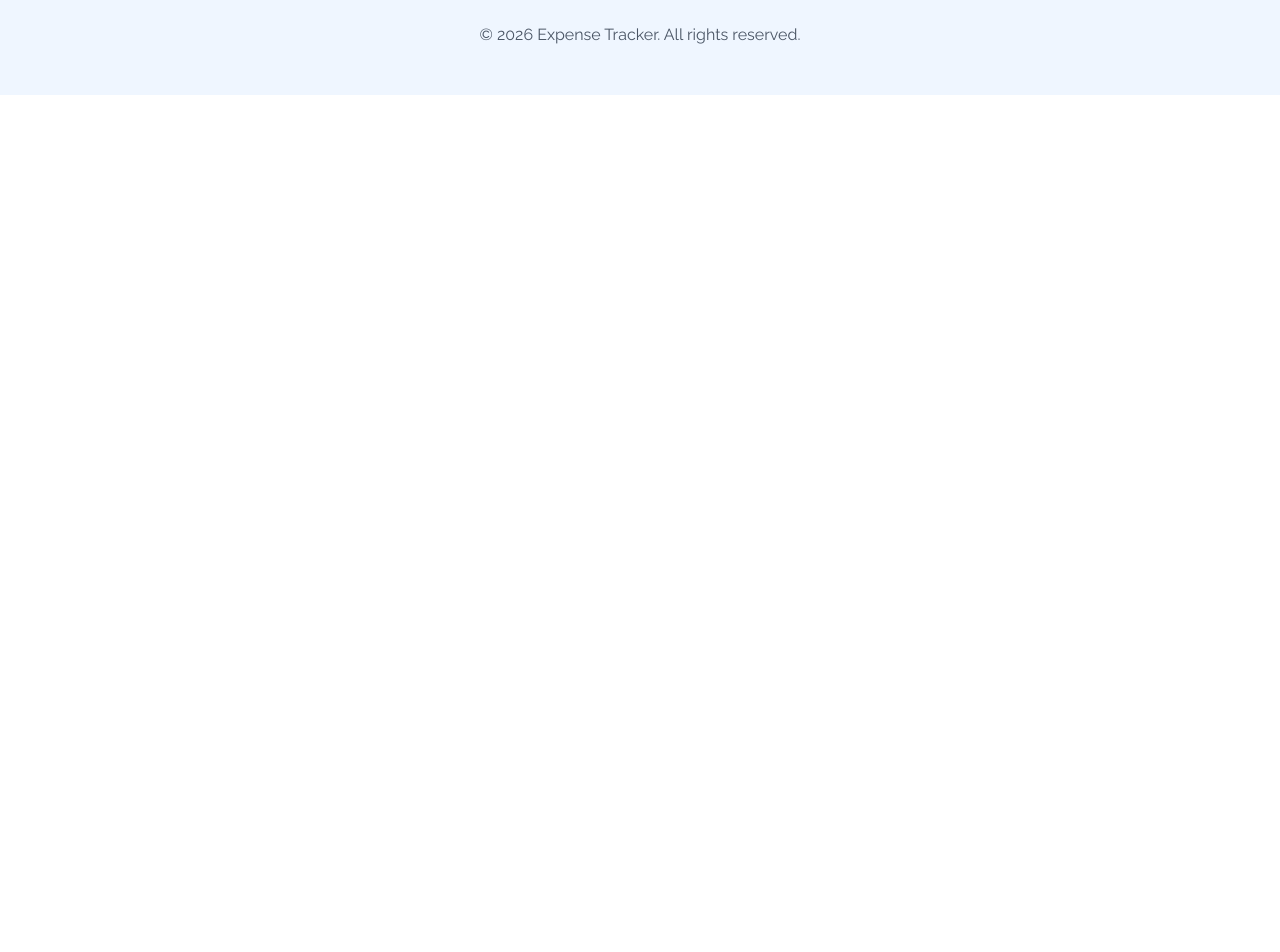
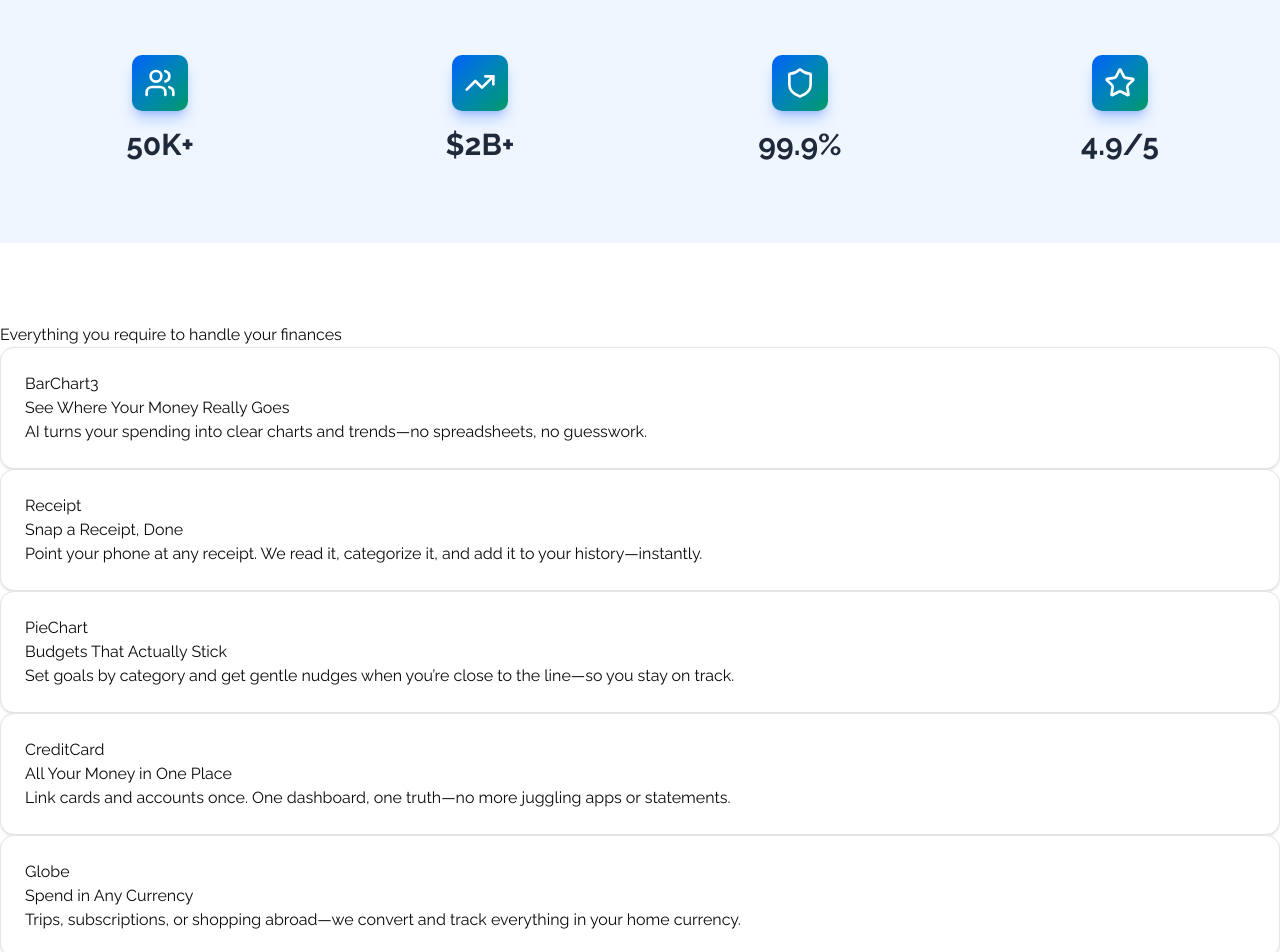
Before and after one commit to Dragneel1337/ExpenseTracker, a Next.js app: page / in a window 1280 px wide. Shown: the part 1260-2212 px from the top of the page. Before the commit the page ends 1355 px from the top, so only its background shows below. Built offline with nearby package versions, Linux system fonts and the light colour scheme; no server answers.

Commit message:
added data and stats section, begin features section

```diff
--- a/app/globals.css
+++ b/app/globals.css
@@ -121,7 +121,53 @@
   }
 
   body {
-    @apply bg-background text-foreground;
+    @apply bg-background text-foreground min-h-full;
+  }
+
+  body::before {
+    content: "";
+    position: fixed;
+    inset: 0;
+    z-index: -1;
+    background:
+      radial-gradient(ellipse 80% 50% at 50% -20%, oklch(0.85 0.06 240 / 0.25), transparent),
+      radial-gradient(ellipse 60% 40% at 100% 50%, oklch(0.9 0.04 165 / 0.15), transparent),
+      radial-gradient(ellipse 50% 30% at 0% 80%, oklch(0.9 0.04 200 / 0.12), transparent),
+      linear-gradient(to bottom, oklch(0.99 0.005 220), oklch(0.985 0.008 165));
+    pointer-events: none;
+  }
+}
+
+
+.hero-image-wrapper {
+  animation: hero-image-entrance 1s ease-out both;
+}
+
+.hero-image-wrapper>div {
+  animation: hero-image-float 6s ease-in-out infinite;
+}
+
+@keyframes hero-image-entrance {
+  from {
+    opacity: 0;
+    transform: translateY(24px) scale(0.98);
+  }
+
+  to {
+    opacity: 1;
+    transform: translateY(0) scale(1);
+  }
+}
+
+@keyframes hero-image-float {
+
+  0%,
+  100% {
+    transform: translateY(0);
+  }
+
+  50% {
+    transform: translateY(-8px);
   }
 }
 
--- a/app/page.tsx
+++ b/app/page.tsx
@@ -1,9 +1,13 @@
+import Features from '@/components/Features';
 import Hero from '@/components/Hero';
+import Stats from '@/components/Stats';
 
 export default function Home() {
 	return (
 		<div className="mt-40">
 			<Hero />
+			<Stats />
+			<Features />
 		</div>
 	);
 }
--- /dev/null
+++ b/components/Features.tsx
@@ -0,0 +1,24 @@
+import { featuresData } from '@/data/landing-data';
+import { Card, CardContent } from './ui/card';
+
+const Features = () => {
+	return (
+		<section className="py-10 sm:py-14 md:py-20">
+			<div>
+				<h2>Everything you require to handle your finances</h2>
+				<div>
+					{featuresData.map((feature, index) => (
+						<Card>
+							<CardContent>
+								{feature.icon}
+								<h3>{feature.title}</h3>
+								<p>{feature.description}</p>
+							</CardContent>
+						</Card>
+					))}
+				</div>
+			</div>
+		</section>
+	);
+};
+export default Features;
--- /dev/null
+++ b/components/Stats.tsx
@@ -0,0 +1,26 @@
+'use client';
+
+import { statsData } from '@/data/landing-data';
+
+const Stats = () => {
+	return (
+		<section className="py-10 sm:py-14 md:py-20 bg-blue-50">
+			<div className="container mx-auto px-4">
+				<div className="grid grid-cols-1 sm:grid-cols-2 md:grid-cols-4 gap-8">
+					{statsData.map((stat, index) => {
+						const Icon = stat.icon;
+						return (
+							<div key={index} className="flex flex-col items-center text-center gap-3">
+								<div className="flex items-center justify-center w-14 h-14 rounded-lg bg-linear-to-br from-blue-600 to-emerald-600 text-white shadow-lg shadow-blue-600/30">
+									<Icon className="w-8 h-8" />
+								</div>
+								<div className="text-3xl font-bold text-gray-800 mt-1">{stat.value}</div>
+							</div>
+						);
+					})}
+				</div>
+			</div>
+		</section>
+	);
+};
+export default Stats;
--- /dev/null
+++ b/data/landing-data.ts
@@ -0,0 +1,83 @@
+import { Users, TrendingUp, Shield, Star, type LucideIcon } from 'lucide-react';
+
+export const statsData: { value: string; icon: LucideIcon }[] = [
+	{ value: '50K+', icon: Users },
+	{ value: '$2B+', icon: TrendingUp },
+	{ value: '99.9%', icon: Shield },
+	{ value: '4.9/5', icon: Star },
+];
+
+export const featuresData = [
+	{
+		icon: 'BarChart3',
+		title: 'See Where Your Money Really Goes',
+		description: 'AI turns your spending into clear charts and trends—no spreadsheets, no guesswork.',
+	},
+	{
+		icon: 'Receipt',
+		title: 'Snap a Receipt, Done',
+		description: 'Point your phone at any receipt. We read it, categorize it, and add it to your history—instantly.',
+	},
+	{
+		icon: 'PieChart',
+		title: 'Budgets That Actually Stick',
+		description: 'Set goals by category and get gentle nudges when you’re close to the line—so you stay on track.',
+	},
+	{
+		icon: 'CreditCard',
+		title: 'All Your Money in One Place',
+		description: 'Link cards and accounts once. One dashboard, one truth—no more juggling apps or statements.',
+	},
+	{
+		icon: 'Globe',
+		title: 'Spend in Any Currency',
+		description: 'Trips, subscriptions, or shopping abroad—we convert and track everything in your home currency.',
+	},
+	{
+		icon: 'Zap',
+		title: 'Insights That Feel Like a Pro Advisor',
+		description: 'Weekly digests and smart tips tailored to your habits—so you save more without thinking about it.',
+	},
+];
+
+export const howItWorksData = [
+	{
+		icon: 'CreditCard',
+		title: '1. Sign Up in Under a Minute',
+		description: 'No lengthy forms. Connect an account or start manual—you’re tracking in seconds.',
+	},
+	{
+		icon: 'BarChart3',
+		title: '2. Your Spending, Auto-Sorted',
+		description: 'We categorize every transaction and keep your history up to date so you always know the numbers.',
+	},
+	{
+		icon: 'PieChart',
+		title: '3. Get Smarter With Every Month',
+		description: 'AI spots patterns, suggests budgets, and shows you exactly where to cut—or where you’re winning.',
+	},
+];
+
+export const testimonialsData = [
+	{
+		name: 'Jennifer Lee',
+		role: 'Medium Business Owner',
+		image: 'https://randomuser.me/api/portraits/women/23.jpg',
+		quote:
+			'I used to lose hours digging through receipts. Now I snap a photo and my books are done. Game changer for my business.',
+	},
+	{
+		name: 'Marcus Thompson',
+		role: 'Full-Stack Developer',
+		image: 'https://randomuser.me/api/portraits/men/24.jpg',
+		quote:
+			'Finally, an app that actually gets where my money goes. The insights are sharp and the UI doesn’t get in the way.',
+	},
+	{
+		name: 'Lily Anderson',
+		role: 'F',
+		image: 'https://randomuser.me/api/portraits/women/25.jpg',
+		quote:
+			'I suggest this to clients who want clarity without complexity. Multi-currency and clean reports—exactly what they need.',
+	},
+];
```
